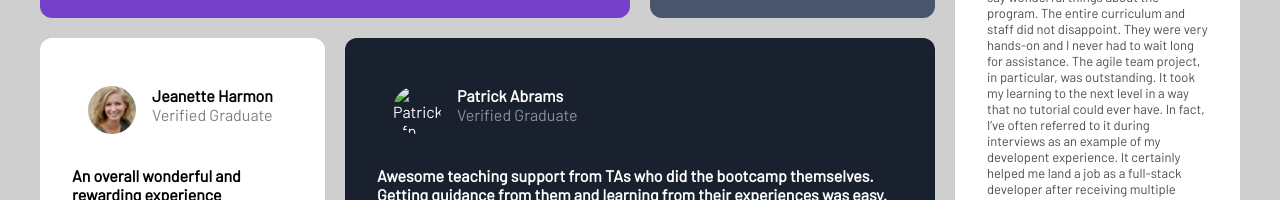
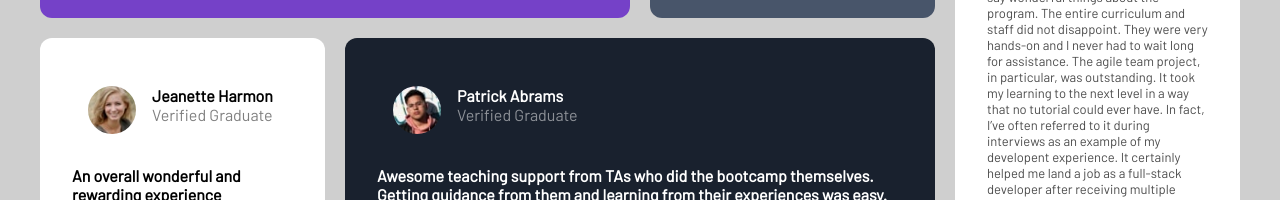
Before and after one commit to zeenox-stack/Testimony-project, a plain HTML site: page index.html in a window 1280 px wide. Shown: the part 348-548 px from the top of the page. Drawn offline with Linux system fonts and the light colour scheme; files whose address does not match are found by name.

Commit message:
Update index.html

```diff
--- a/index.html
+++ b/index.html
@@ -96,7 +96,7 @@
       </div>
       <div class="card-five">
         <div class="profile-info">
-          <img src="./images/image-patrick.jpg" alt="Patrick's pfp">
+          <img src="image-patrick.jpg" alt="Patrick's pfp">
           <p><strong>Patrick Abrams</strong>
             <br>
           <span>Verified Graduate</span>
```
